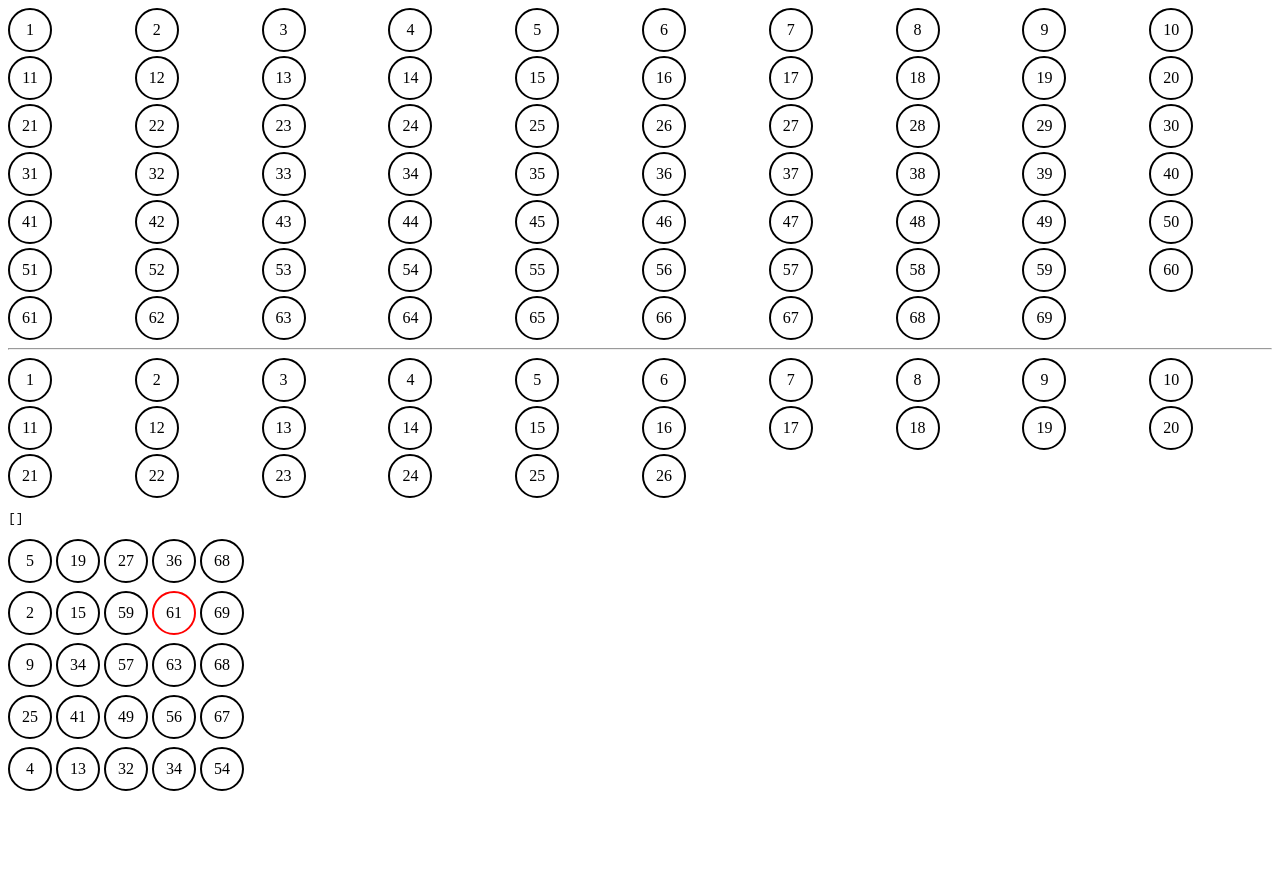
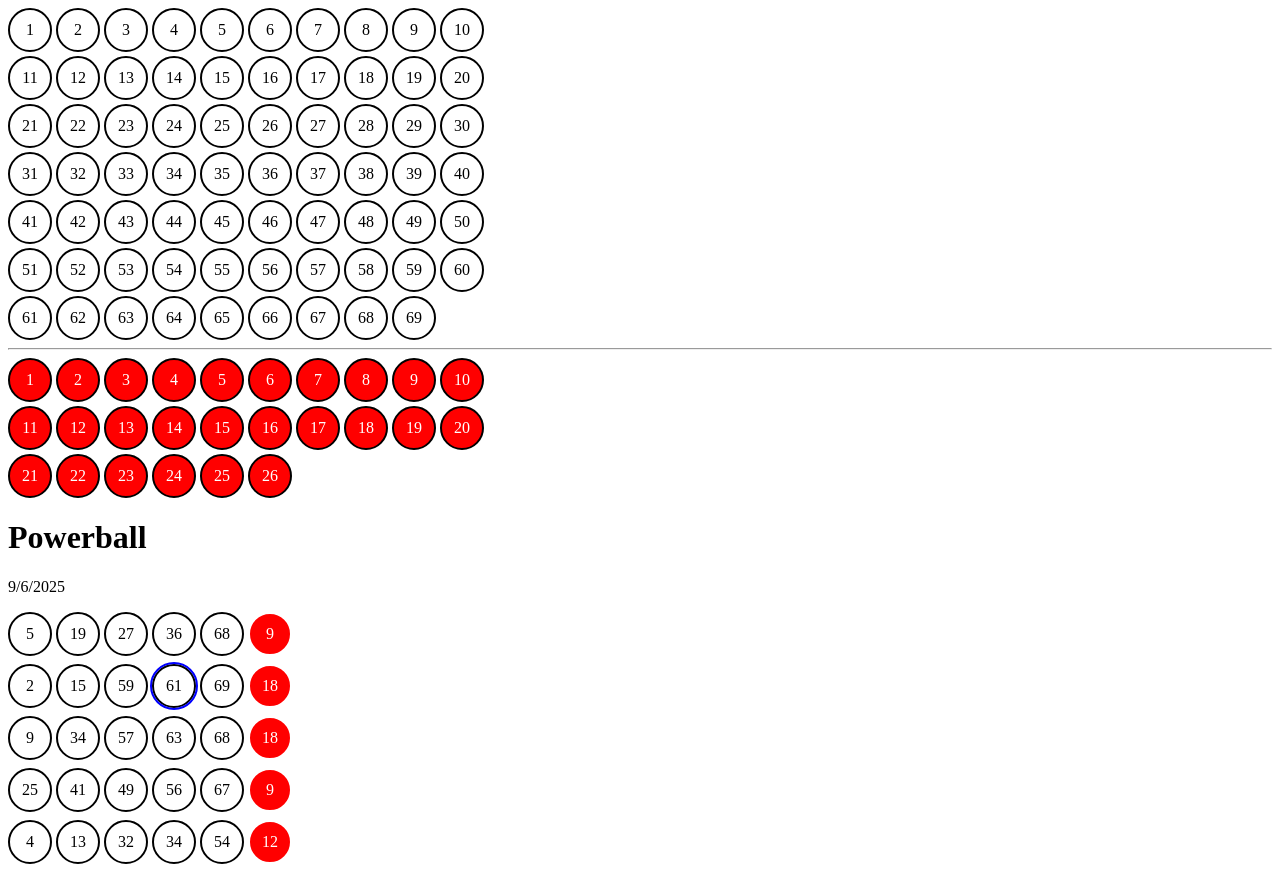
Before and after one commit to Merk42/lottery, a Vue app: page / in a window 1280 px wide. Before the commit the page ends 800 px from the top, so only its background shows below. Built offline with nearby package versions, Linux system fonts and the light colour scheme.

Commit message:
start of layouts

```diff
--- a/src/App.vue
+++ b/src/App.vue
@@ -1,23 +1,20 @@
 <script setup lang="ts">
+import CheckEntry from './components/CheckEntry.vue';
 import EnterEntry from './components/EnterEntry.vue';
-import Result from './components/Result.vue';
-const DRAWING = [11, 23, 44, 61, 62];
-const ENTRY1 = [5, 19 ,27, 36, 68];
-const ENTRY2 = [2, 15 ,59, 61, 69];
-const ENTRY3 = [9, 34, 57, 63, 68];
-const ENTRY4 = [25, 41, 49, 56, 67];
-const ENTRY5 = [4, 13 , 32, 34, 54];
 </script>
 
 <template>
   <EnterEntry/>
 
+  <CheckEntry/>
 
+<!--
   <Result :entry="ENTRY1" :drawing="DRAWING"  />
   <Result :entry="ENTRY2" :drawing="DRAWING"  />
   <Result :entry="ENTRY3" :drawing="DRAWING"  />
   <Result :entry="ENTRY4" :drawing="DRAWING"  />
   <Result :entry="ENTRY5" :drawing="DRAWING"  />
+  -->
 </template>
 
 <style scoped>
--- /dev/null
+++ b/src/components/CheckEntry.vue
@@ -0,0 +1,50 @@
+<script setup lang="ts">
+import type { DRAWING, PLAYER_ENTRIES } from '../types';
+import Result from './Result.vue';
+import { ref, computed } from 'vue';
+
+
+const CURRENT_DRAWING:DRAWING = {
+    name: "Powerball",
+    date: "2025-09-06",
+    base: [11, 23, 44, 61, 62],
+    extra: 17
+};
+
+const HOPES: PLAYER_ENTRIES = {
+    name: "Powerball",
+    date: "2025-09-06",
+    attempts: [
+        {
+            base: [5, 19 ,27, 36, 68],
+            extra: 9
+        },
+        {
+            base: [2, 15 ,59, 61, 69],
+            extra: 18
+        },
+        {
+            base: [9, 34, 57, 63, 68],
+            extra: 18
+        },
+        {
+            base: [25, 41, 49, 56, 67],
+            extra: 9
+        },
+        {
+            base: [4, 13 , 32, 34, 54],
+            extra: 12
+        }
+    ]
+}
+const USDate = computed(() => {
+    return new Intl.DateTimeFormat("en-US").format( new Date(CURRENT_DRAWING.date))
+})
+</script>
+<template>
+    <h1>{{ CURRENT_DRAWING.name }}</h1>
+    <p>{{ USDate }}</p>
+    <template v-for="ENTRY in HOPES.attempts">
+        <Result :drawing="CURRENT_DRAWING" :attempt="ENTRY"/>
+    </template>
+</template>
--- a/src/components/EnterEntry.vue
+++ b/src/components/EnterEntry.vue
@@ -1,10 +1,11 @@
 <script setup lang="ts">
 import { computed, ref } from 'vue'
+import Result from './Result.vue';
 
-const HIGHEST = 69;
+const HIGHEST = 69; // 70 for mega millions
 const BASELENGTH = 5;
 
-const EXTRAHIGHEST = 26;
+const EXTRAHIGHEST = 26; // 24 for mega millions
 const EXTRALENGTH = 1;
 
 const baseNumbers = ref<number[]>([]);
@@ -15,9 +16,13 @@
 const maxExtra = computed(() => {
     return extraNumber.value.length >= EXTRALENGTH;
 })
+
+const preview = computed(() => {
+    return baseNumbers.value.sort()
+})
 </script>
 <template>
-    <div class="base-grid">
+    <div class="base grid">
         <label class="ball" v-for="n in HIGHEST">
             {{ n }}
             <input
@@ -29,7 +34,7 @@
         </label>
     </div>
     <hr></hr>
-    <div>
+    <div class="extra grid">
         <label class="ball" v-for="n in EXTRAHIGHEST">
             {{ n }}
             <input
@@ -40,14 +45,13 @@
                 v-model="extraNumber" />
         </label>
     </div>
-        <pre>{{ baseNumbers }}</pre>
-
 </template>
 
 <style scoped lang="css">
-div {
-    display:grid;
-    grid-template-columns: repeat(10, minmax(0, 1fr));
+.grid {
+    --_across:10;
+    display:inline-grid;
+    grid-template-columns: repeat(var(--_across), minmax(0, 1fr));
     gap: .25rem;
 }
 .ball{
@@ -63,15 +67,26 @@
 
 }
 .ball:not(:has(:disabled)) {
-cursor: pointer;
+    cursor: pointer;
 }
 .ball:has(:disabled) {
     border-color:gray
 }
+.extra .ball {
+    background-color: red;
+    color:white
+}
+
 .ball:has(:checked) {
     border-color:red;
 }
 input[type="checkbox"] {
     clip-path: inset(100%); /* Hides the element by clipping it entirely */
 }
+
+@media screen and (width <= 640px) {
+    .ball{
+        --_size:1rem;
+    }
+}
 </style>
--- a/src/components/Result.vue
+++ b/src/components/Result.vue
@@ -1,28 +1,33 @@
 <script setup lang="ts">
 import { computed } from 'vue';
+import type { DRAWING, ATTEMPT } from '../types';
 const props = defineProps<{
-  entry: number[],
-  drawing: number[]
+  drawing: DRAWING,
+  attempt: ATTEMPT
 }>();
-const display = computed(() => {
-    return props.entry.map( num => {
+const basematched = computed(() => {
+    return props.attempt.base.map( num => {
         return {
             number: num,
-            matched: props.drawing.includes(num)
+            matched: props.drawing.base.includes(num)
         }
     })
 })
 </script>
 <template>
-    <div>
-    <template v-for="number in display">
-        <span :class="{'match': number.matched}" class="ball">{{ number.number }}</span>
-    </template>
+    <div :class="drawing.name">
+        <template v-for="number in basematched">
+            <span :class="{'match': number.matched}" class="ball">{{ number.number }}</span>
+        </template>
+        <span :class="{'match': attempt.extra === drawing.extra}" class="ball extra">{{ attempt.extra }}</span>
     </div>
 </template>
 <style scoped lang="css">
 .ball{
     --_size:1.5rem;
+    --_color:canvasText;
+    --_bg: canvas;
+    --_border:canvasText;
     display: inline-block;
     width:var(--_size);
     height: var(--_size);
@@ -30,14 +35,26 @@
     padding: .5rem;
     text-align: center;
     border-radius: 100vw;
-    border:2px solid canvasText;
+    border:2px solid var(--_color);
+    background-color: var(--_bg);
+    color:var(--_color)
 }
 .ball.match {
-    border-color:red;
+    outline: 2px solid blue;
+}
+
+.Powerball .extra {
+    --_bg:red;
+    --_color:white;
+}
+
+.Megamillions .extra {
+    --_bg:yellow;
 }
 div {
     display:flex;
     gap:.25rem;
     margin-block:.5rem;
 }
+
 </style>
--- /dev/null
+++ b/src/types.ts
@@ -0,0 +1,17 @@
+export type DRAWING = {
+    base:number[];
+    extra:number;
+    date: string;
+    name: string;
+}
+
+export type PLAYER_ENTRIES = {
+    date:string;
+    name:string;
+    attempts:ATTEMPT[]
+}
+
+export type ATTEMPT = {
+    base:number[];
+    extra:number;
+}
```
Also changed, not shown: src/components/HelloWorld.vue (deleted, +0 -41 lines).
